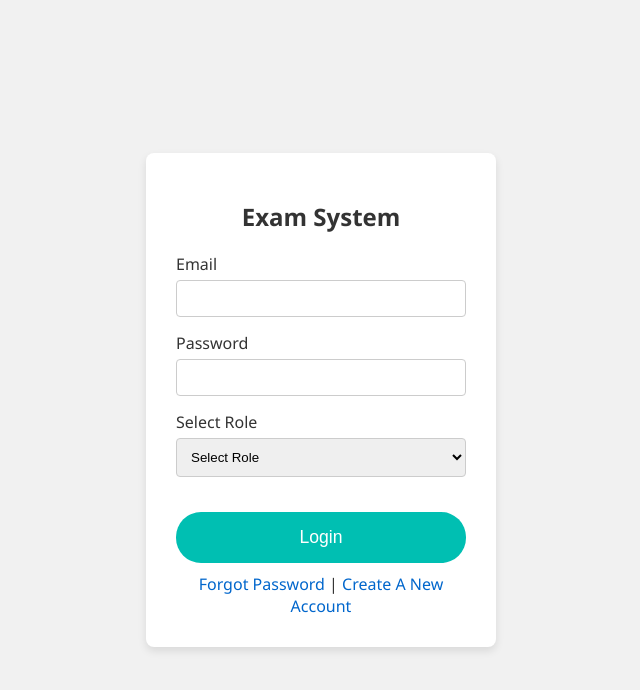
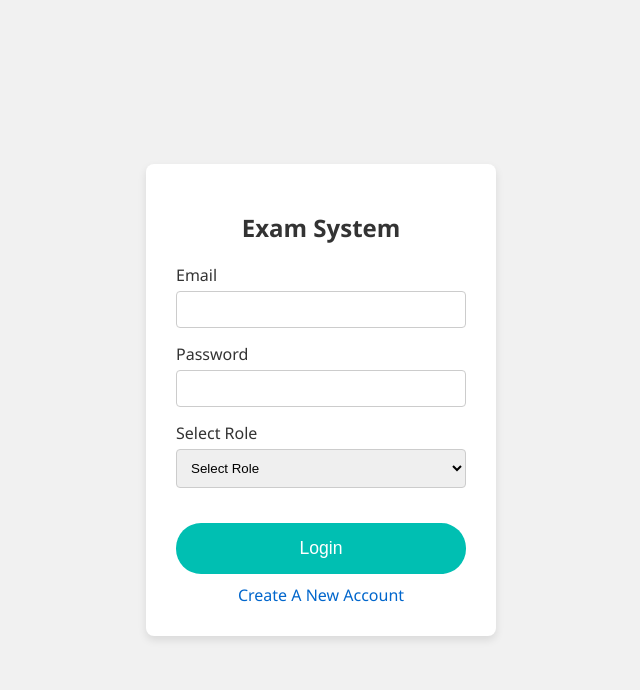
Before and after one commit to SIT2711/online-exam-system, a React (Create React App) app: page / in a window 1280 px wide. Shown: the top 690 px of the page, without its empty margins (319-959 px from the left). Built offline with nearby package versions, Linux system fonts and the light colour scheme.

Commit message:
commented forgot password

```diff
--- a/src/pages/LoginForm.jsx
+++ b/src/pages/LoginForm.jsx
@@ -119,7 +119,7 @@ function LoginForm() {
           )}
 
           <div className="extra-links">
-            <Link to="/">Forgot Password</Link> |{" "}
+            {/*<Link to="/">Forgot Password</Link> |{" "}*/}
             <Link to="/register">Create A New Account</Link>
           </div>
         </form>
```
